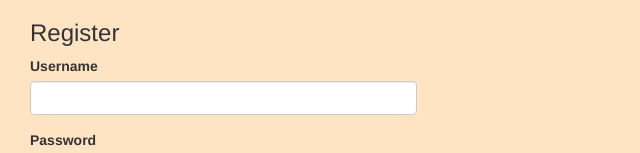
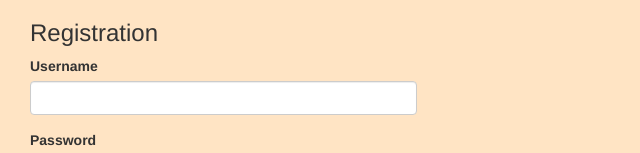
Before and after one commit to ZoltanSari/kulcs-soft-test, an Angular app in the folder frontend/: page / in a window 1280 px wide. Shown: the top 153 px of the page, without its empty margins (0-640 px from the left). Built offline with nearby package versions, Linux system fonts and the light colour scheme.

Commit message:
rename registration

```diff
--- a/frontend/src/app/app-routing-module.ts
+++ b/frontend/src/app/app-routing-module.ts
@@ -2,11 +2,11 @@ import { NgModule } from '@angular/core';
 import { RouterModule, Routes } from '@angular/router';
 import {LoginComponent} from "./components/login/login.component";
 import {AdminPageComponent} from "./components/admin-page/admin-page.component";
-import {RegisterComponent} from "./components/register/register.component";
+import {RegistrationComponent} from "./components/registration/registration.component";
 import {Guard} from "./guard/guard";
 
 const routes: Routes = [
-  { path: '', component: RegisterComponent },
+  { path: '', component: RegistrationComponent },
   { path: 'login', component: LoginComponent },
   { path: 'admin-page', component: AdminPageComponent, canActivate: [Guard]},
 ];
--- a/frontend/src/app/app.module.ts
+++ b/frontend/src/app/app.module.ts
@@ -7,7 +7,7 @@ import { LoginComponent } from './components/login/login.component';
 import {AppRoutingModule} from "./app-routing-module";
 import { AdminPageComponent } from './components/admin-page/admin-page.component';
 import {ReactiveFormsModule} from "@angular/forms";
-import { RegisterComponent } from './components/register/register.component';
+import { RegistrationComponent } from './components/registration/registration.component';
 import {UserService} from "./services/user.service";
 import {AuthInterceptor} from "./interceptors/auth-interceptor";
 import {AuthService} from "./services/auth.service";
@@ -18,7 +18,7 @@ import {Guard} from "./guard/guard";
     AppComponent,
     LoginComponent,
     AdminPageComponent,
-    RegisterComponent
+    RegistrationComponent
   ],
   imports: [
     BrowserModule,
--- a/frontend/src/app/components/register/register.component.html
+++ b/frontend/src/app/components/registration/registration.component.html
@@ -1,6 +1,6 @@
 <div class="container-fluid">
   <div class="col-md-4">
-    <h3>Register</h3>
+    <h3>Registration</h3>
     <form [formGroup]="registerForm" (ngSubmit)="onRegister()">
       <div class="form-group">
         <label for="registerName">Username</label>
--- a/frontend/src/app/components/register/register.component.ts
+++ b/frontend/src/app/components/registration/registration.component.ts
@@ -4,10 +4,10 @@ import {UserService} from "../../services/user.service";
 
 @Component({
   selector: 'app-register',
-  templateUrl: './register.component.html',
-  styleUrls: ['./register.component.css']
+  templateUrl: './registration.component.html',
+  styleUrls: ['./registration.component.css']
 })
-export class RegisterComponent implements OnInit {
+export class RegistrationComponent implements OnInit {
 
   registerForm: FormGroup;
 
```
Also changed, not shown: frontend/src/app/components/registration/registration.component.css (added).
